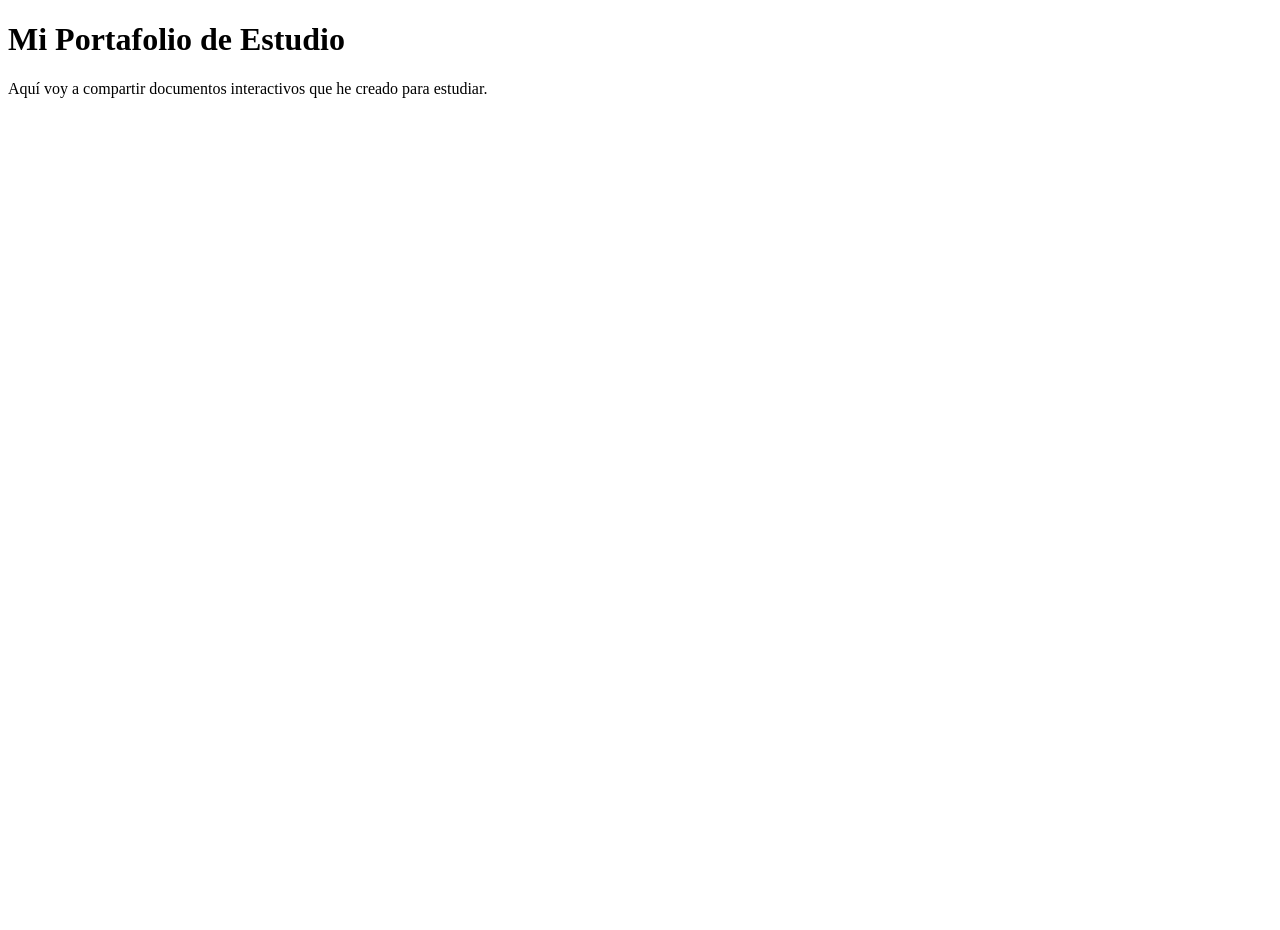
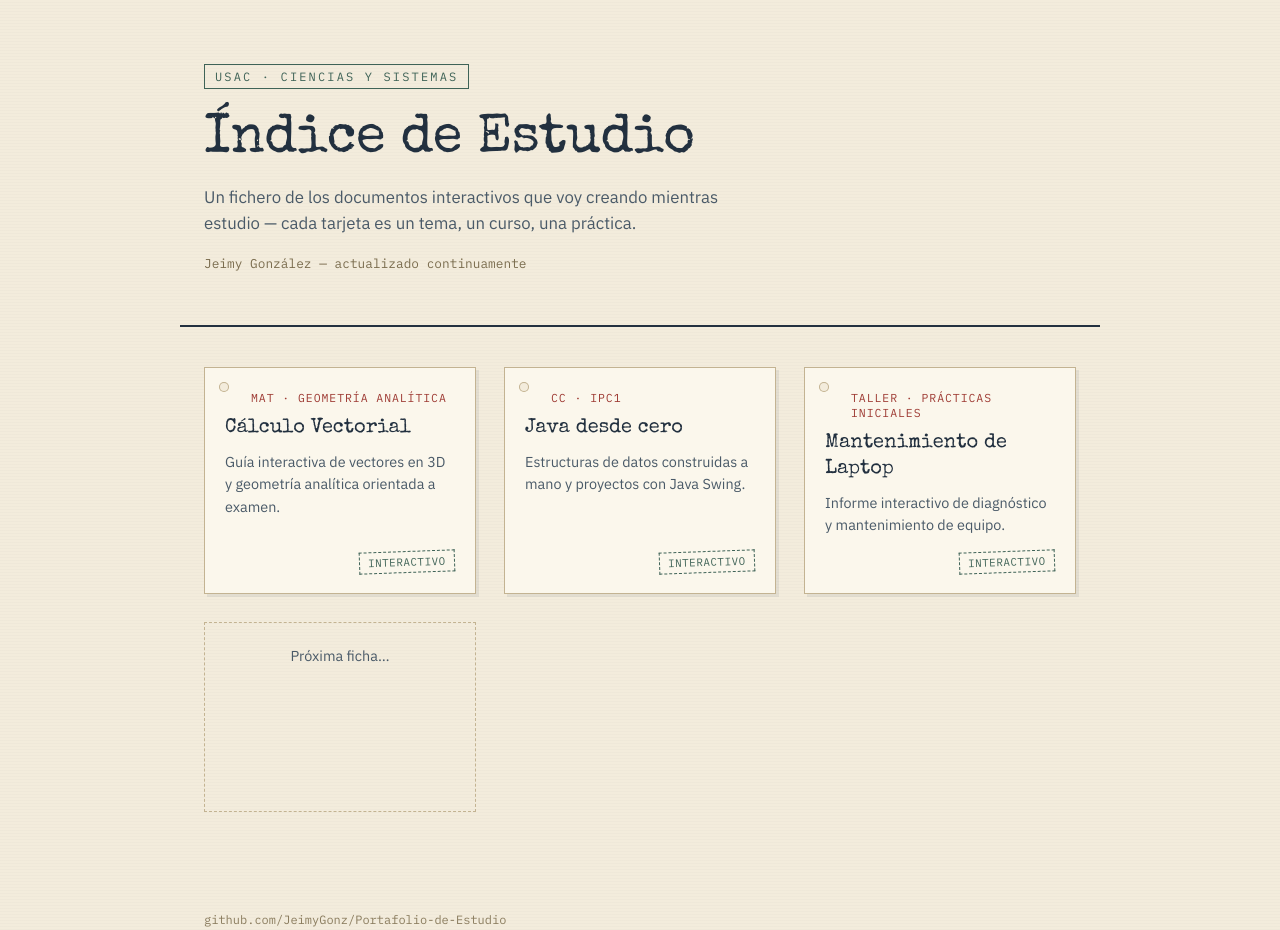
Before and after one commit to JeimyGonz/Portafolio-de-Estudio, a plain HTML site: page index.html in a window 1280 px wide. Before the commit the page ends 800 px from the top, so only its background shows below. Drawn offline with nearby package versions, Linux system fonts and the light colour scheme.

Commit message:
Primer diseño de la pagina prueba

```diff
--- a/index.html
+++ b/index.html
@@ -1,11 +1,241 @@
 <!DOCTYPE html>
 <html lang="es">
 <head>
-  <meta charset="UTF-8">
-  <title>Portafolio de Estudio - Jeimy González</title>
+<meta charset="UTF-8">
+<meta name="viewport" content="width=device-width, initial-scale=1.0">
+<title>Índice de Estudio — Jeimy González</title>
+<link rel="preconnect" href="https://fonts.googleapis.com">
+<link rel="preconnect" href="https://fonts.gstatic.com" crossorigin>
+<link href="https://fonts.googleapis.com/css2?family=Special+Elite&family=IBM+Plex+Mono:wght@400;500&family=IBM+Plex+Sans:wght@400;500;600&display=swap" rel="stylesheet">
+<style>
+  :root{
+    --paper: #F3ECDC;
+    --paper-card: #FBF7EC;
+    --ink: #22303F;
+    --kraft: #C9AD7F;
+    --stamp: #9E3B34;
+    --line: #C3B392;
+    --accent: #3F6357;
+  }
+
+  *{ box-sizing: border-box; }
+
+  body{
+    margin:0;
+    background:
+      repeating-linear-gradient(0deg, rgba(0,0,0,0.015) 0px, rgba(0,0,0,0.015) 1px, transparent 1px, transparent 3px),
+      var(--paper);
+    color: var(--ink);
+    font-family: 'IBM Plex Sans', sans-serif;
+  }
+
+  a{ color: inherit; }
+
+  /* ---------- HERO ---------- */
+  .drawer{
+    max-width: 920px;
+    margin: 0 auto;
+    padding: 64px 24px 32px;
+    text-align: left;
+  }
+
+  .drawer-label{
+    display:inline-block;
+    font-family:'IBM Plex Mono', monospace;
+    font-size: 0.75rem;
+    letter-spacing: 0.18em;
+    text-transform: uppercase;
+    color: var(--accent);
+    border: 1px solid var(--accent);
+    padding: 4px 10px;
+    margin-bottom: 20px;
+  }
+
+  h1{
+    font-family: 'Special Elite', monospace;
+    font-weight: 400;
+    font-size: clamp(2.2rem, 5vw, 3.4rem);
+    line-height: 1.15;
+    margin: 0 0 12px;
+    letter-spacing: -0.01em;
+  }
+
+  .drawer p.sub{
+    max-width: 56ch;
+    font-size: 1.05rem;
+    line-height: 1.6;
+    color: #4A5A68;
+    margin: 0 0 8px;
+  }
+
+  .drawer .meta{
+    font-family:'IBM Plex Mono', monospace;
+    font-size: 0.8rem;
+    color: #7A6C4E;
+    margin-top: 18px;
+  }
+
+  hr.divider{
+    max-width: 920px;
+    margin: 8px auto 0;
+    border: none;
+    border-top: 2px solid var(--ink);
+  }
+  hr.divider::after{ content:''; }
+
+  /* ---------- CATALOG GRID ---------- */
+  .catalog{
+    max-width: 920px;
+    margin: 40px auto 100px;
+    padding: 0 24px;
+    display: grid;
+    grid-template-columns: repeat(auto-fill, minmax(260px, 1fr));
+    gap: 28px;
+  }
+
+  .card{
+    position: relative;
+    background: var(--paper-card);
+    border: 1px solid var(--line);
+    box-shadow: 3px 3px 0 rgba(34,48,63,0.08);
+    padding: 22px 20px 20px;
+    text-decoration: none;
+    color: var(--ink);
+    transition: transform 0.15s ease, box-shadow 0.15s ease;
+    display: flex;
+    flex-direction: column;
+    min-height: 190px;
+  }
+
+  .card:hover, .card:focus-visible{
+    transform: translate(-2px,-2px);
+    box-shadow: 5px 5px 0 rgba(34,48,63,0.16);
+    outline: none;
+  }
+
+  .card:focus-visible{
+    outline: 2px solid var(--accent);
+    outline-offset: 2px;
+  }
+
+  .card::before{
+    /* punch hole */
+    content:'';
+    position:absolute;
+    top: 14px; left: 14px;
+    width: 10px; height: 10px;
+    border-radius: 50%;
+    background: var(--paper);
+    box-shadow: inset 0 0 0 1px var(--line);
+  }
+
+  .card .code{
+    font-family: 'IBM Plex Mono', monospace;
+    font-size: 0.72rem;
+    letter-spacing: 0.08em;
+    color: var(--stamp);
+    margin-left: 26px;
+    margin-bottom: 10px;
+  }
+
+  .card h2{
+    font-family: 'Special Elite', monospace;
+    font-weight: 400;
+    font-size: 1.25rem;
+    margin: 0 0 10px;
+    line-height: 1.3;
+  }
+
+  .card p{
+    font-size: 0.9rem;
+    line-height: 1.55;
+    color: #4A5A68;
+    margin: 0;
+    flex-grow: 1;
+  }
+
+  .card .stamp{
+    align-self: flex-end;
+    margin-top: 14px;
+    font-family: 'IBM Plex Mono', monospace;
+    font-size: 0.68rem;
+    letter-spacing: 0.05em;
+    text-transform: uppercase;
+    color: var(--accent);
+    border: 1px dashed var(--accent);
+    padding: 3px 8px;
+    transform: rotate(-2deg);
+  }
+
+  /* empty slot card (placeholder for future work) */
+  .card.empty{
+    border-style: dashed;
+    background: transparent;
+    box-shadow: none;
+    align-items: center;
+    justify-content: center;
+    text-align: center;
+    color: #9A8C6E;
+  }
+  .card.empty:hover{ transform:none; box-shadow:none; }
+  .card.empty::before{ display:none; }
+
+  footer{
+    max-width: 920px;
+    margin: 0 auto 60px;
+    padding: 0 24px;
+    font-family:'IBM Plex Mono', monospace;
+    font-size: 0.75rem;
+    color: #8A7C5E;
+  }
+
+  @media (prefers-reduced-motion: reduce){
+    .card{ transition:none; }
+  }
+</style>
 </head>
 <body>
-  <h1>Mi Portafolio de Estudio</h1>
-  <p>Aquí voy a compartir documentos interactivos que he creado para estudiar.</p>
+
+  <div class="drawer">
+    <span class="drawer-label">USAC · Ciencias y Sistemas</span>
+    <h1>Índice de Estudio</h1>
+    <p class="sub">Un fichero de los documentos interactivos que voy creando mientras estudio — cada tarjeta es un tema, un curso, una práctica.</p>
+    <p class="meta">Jeimy González — actualizado continuamente</p>
+  </div>
+  <hr class="divider">
+
+  <div class="catalog">
+
+    <a class="card" href="./calculo/index.html">
+      <span class="code">MAT · GEOMETRÍA ANALÍTICA</span>
+      <h2>Cálculo Vectorial</h2>
+      <p>Guía interactiva de vectores en 3D y geometría analítica orientada a examen.</p>
+      <span class="stamp">interactivo</span>
+    </a>
+
+    <a class="card" href="./ipc1/index.html">
+      <span class="code">CC · IPC1</span>
+      <h2>Java desde cero</h2>
+      <p>Estructuras de datos construidas a mano y proyectos con Java Swing.</p>
+      <span class="stamp">interactivo</span>
+    </a>
+
+    <a class="card" href="./mantenimiento/index.html">
+      <span class="code">TALLER · PRÁCTICAS INICIALES</span>
+      <h2>Mantenimiento de Laptop</h2>
+      <p>Informe interactivo de diagnóstico y mantenimiento de equipo.</p>
+      <span class="stamp">interactivo</span>
+    </a>
+
+    <div class="card empty">
+      <p>Próxima ficha…</p>
+    </div>
+
+  </div>
+
+  <footer>
+    github.com/JeimyGonz/Portafolio-de-Estudio
+  </footer>
+
 </body>
 </html>
```
